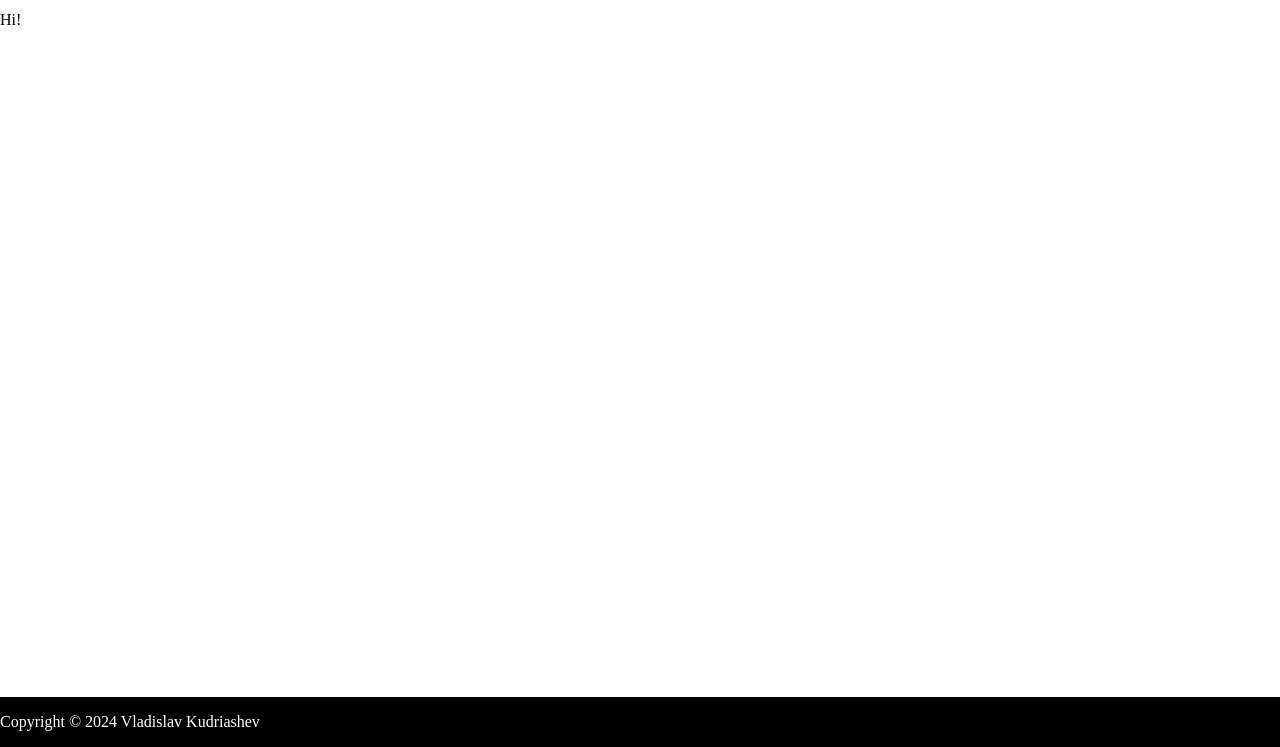
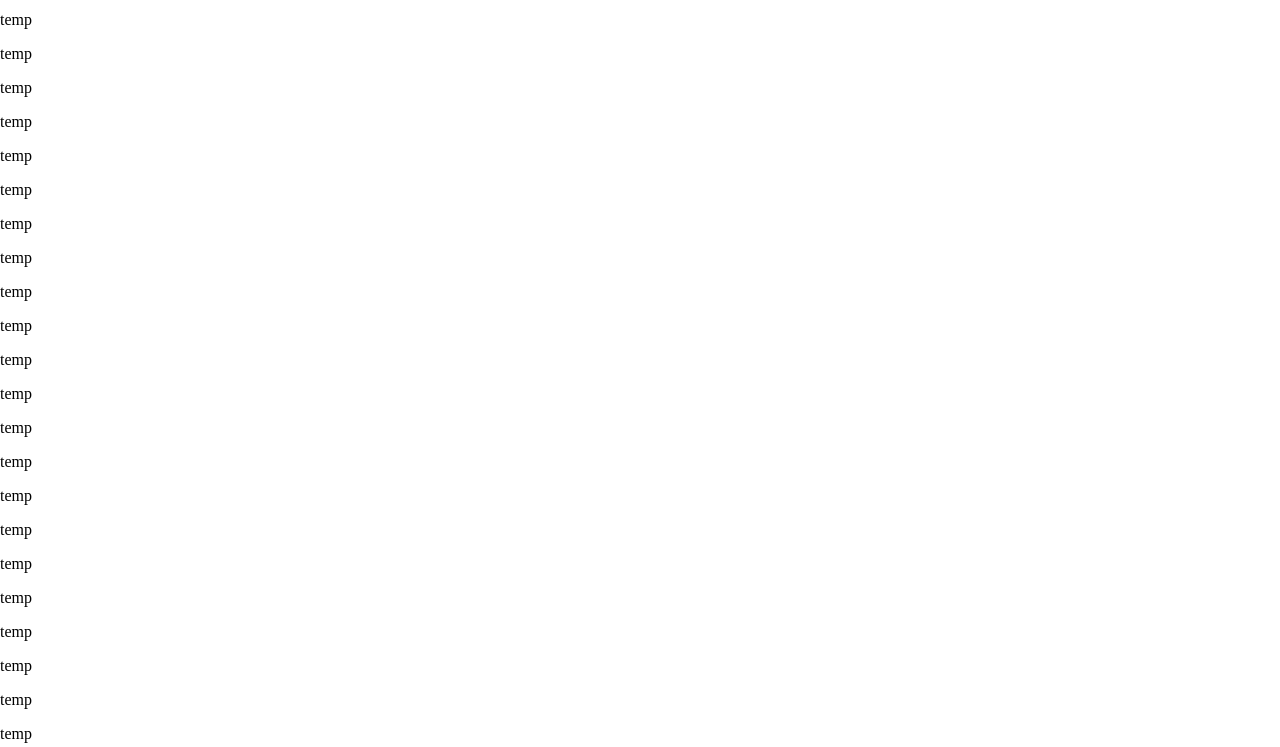
Before and after one commit to FantomTchi7/FantomTchi7.github.io, a plain HTML site: page index.html in a window 1280 px wide. Shown: the part 53-800 px from the top of the page. Drawn offline with Linux system fonts and the light colour scheme; a web font is replaced by a local one.

Commit message:
Building up 8

```diff
--- a/index.html
+++ b/index.html
@@ -2,6 +2,7 @@
 <html lang="en">
    <head>
       <meta charset="UTF-8">
+      <meta name="viewport" content="width=device-width, initial-scale=1.0">
       <title>FantomTchi7's portfolio</title>
       <link rel="icon" type="image/png" href="assets/header.png">
       <link rel="stylesheet" type="text/css" href="style.css">
@@ -28,7 +29,226 @@
       </nav>
       <main>
          <div>
-            <p>Hi!</p>
+            <p>temp</p>
+            <p>temp</p>
+            <p>temp</p>
+            <p>temp</p>
+            <p>temp</p>
+            <p>temp</p>
+            <p>temp</p>
+            <p>temp</p>
+            <p>temp</p>
+            <p>temp</p>
+            <p>temp</p>
+            <p>temp</p>
+            <p>temp</p>
+            <p>temp</p>
+            <p>temp</p>
+            <p>temp</p>
+            <p>temp</p>
+            <p>temp</p>
+            <p>temp</p>
+            <p>temp</p>
+            <p>temp</p>
+            <p>temp</p>
+            <p>temp</p>
+            <p>temp</p>
+            <p>temp</p>
+            <p>temp</p>
+            <p>temp</p>
+            <p>temp</p>
+            <p>temp</p>
+            <p>temp</p>
+            <p>temp</p>
+            <p>temp</p>
+            <p>temp</p>
+            <p>temp</p>
+            <p>temp</p>
+            <p>temp</p>
+            <p>temp</p>
+            <p>temp</p>
+            <p>temp</p>
+            <p>temp</p>
+            <p>temp</p>
+            <p>temp</p>
+            <p>temp</p>
+            <p>temp</p>
+            <p>temp</p>
+            <p>temp</p>
+            <p>temp</p>
+            <p>temp</p>
+            <p>temp</p>
+            <p>temp</p>
+            <p>temp</p>
+            <p>temp</p>
+            <p>temp</p>
+            <p>temp</p>
+            <p>temp</p>
+            <p>temp</p>
+            <p>temp</p>
+            <p>temp</p>
+            <p>temp</p>
+            <p>temp</p>
+            <p>temp</p>
+            <p>temp</p>
+            <p>temp</p>
+            <p>temp</p>
+            <p>temp</p>
+            <p>temp</p>
+            <p>temp</p>
+            <p>temp</p>
+            <p>temp</p>
+            <p>temp</p>
+            <p>temp</p>
+            <p>temp</p>
+            <p>temp</p>
+            <p>temp</p>
+            <p>temp</p>
+            <p>temp</p>
+            <p>temp</p>
+            <p>temp</p>
+            <p>temp</p>
+            <p>temp</p>
+            <p>temp</p>
+            <p>temp</p>
+            <p>temp</p>
+            <p>temp</p>
+            <p>temp</p>
+            <p>temp</p>
+            <p>temp</p>
+            <p>temp</p>
+            <p>temp</p>
+            <p>temp</p>
+            <p>temp</p>
+            <p>temp</p>
+            <p>temp</p>
+            <p>temp</p>
+            <p>temp</p>
+            <p>temp</p>
+            <p>temp</p>
+            <p>temp</p>
+            <p>temp</p>
+            <p>temp</p>
+            <p>temp</p>
+            <p>temp</p>
+            <p>temp</p>
+            <p>temp</p>
+            <p>temp</p>
+            <p>temp</p>
+            <p>temp</p>
+            <p>temp</p>
+            <p>temp</p>
+            <p>temp</p>
+            <p>temp</p>
+            <p>temp</p>
+            <p>temp</p>
+            <p>temp</p>
+            <p>temp</p>
+            <p>temp</p>
+            <p>temp</p>
+            <p>temp</p>
+            <p>temp</p>
+            <p>temp</p>
+            <p>temp</p>
+            <p>temp</p>
+            <p>temp</p>
+            <p>temp</p>
+            <p>temp</p>
+            <p>temp</p>
+            <p>temp</p>
+            <p>temp</p>
+            <p>temp</p>
+            <p>temp</p>
+            <p>temp</p>
+            <p>temp</p>
+            <p>temp</p>
+            <p>temp</p>
+            <p>temp</p>
+            <p>temp</p>
+            <p>temp</p>
+            <p>temp</p>
+            <p>temp</p>
+            <p>temp</p>
+            <p>temp</p>
+            <p>temp</p>
+            <p>temp</p>
+            <p>temp</p>
+            <p>temp</p>
+            <p>temp</p>
+            <p>temp</p>
+            <p>temp</p>
+            <p>temp</p>
+            <p>temp</p>
+            <p>temp</p>
+            <p>temp</p>
+            <p>temp</p>
+            <p>temp</p>
+            <p>temp</p>
+            <p>temp</p>
+            <p>temp</p>
+            <p>temp</p>
+            <p>temp</p>
+            <p>temp</p>
+            <p>temp</p>
+            <p>temp</p>
+            <p>temp</p>
+            <p>temp</p>
+            <p>temp</p>
+            <p>temp</p>
+            <p>temp</p>
+            <p>temp</p>
+            <p>temp</p>
+            <p>temp</p>
+            <p>temp</p>
+            <p>temp</p>
+            <p>temp</p>
+            <p>temp</p>
+            <p>temp</p>
+            <p>temp</p>
+            <p>temp</p>
+            <p>temp</p>
+            <p>temp</p>
+            <p>temp</p>
+            <p>temp</p>
+            <p>temp</p>
+            <p>temp</p>
+            <p>temp</p>
+            <p>temp</p>
+            <p>temp</p>
+            <p>temp</p>
+            <p>temp</p>
+            <p>temp</p>
+            <p>temp</p>
+            <p>temp</p>
+            <p>temp</p>
+            <p>temp</p>
+            <p>temp</p>
+            <p>temp</p>
+            <p>temp</p>
+            <p>temp</p>
+            <p>temp</p>
+            <p>temp</p>
+            <p>temp</p>
+            <p>temp</p>
+            <p>temp</p>
+            <p>temp</p>
+            <p>temp</p>
+            <p>temp</p>
+            <p>temp</p>
+            <p>temp</p>
+            <p>temp</p>
+            <p>temp</p>
+            <p>temp</p>
+            <p>temp</p>
+            <p>temp</p>
+            <p>temp</p>
+            <p>temp</p>
+            <p>temp</p>
+            <p>temp</p>
+            <p>temp</p>
+            <p>temp</p>
+            <p>temp</p>
+            <p>temp</p>
          </div>
       </main>
       <footer>
--- a/style.css
+++ b/style.css
@@ -221,7 +221,7 @@ nav .logo {
 }
 
 nav .logo img {
-	height: 48px;
+	width: 48px;
 }
 
 nav .logo-text {
@@ -257,6 +257,7 @@ nav li a {
 	padding: 16px;
 	text-decoration: none;
 	color: inherit;
+	font-size: 16px;
 }
 
 nav li a:hover,
@@ -284,6 +285,16 @@ nav ul li.right {
 	border-radius: 4px;
 }*/
 
+footer {
+	background-color: #000000;
+	color: #FFFFFF;
+	margin-top: auto;
+	width: 100%;
+	box-sizing: border-box;
+	width: 100vw;
+	font-size: 1vh;
+}
+
 @media screen and (orientation: portrait) {
 
 	/* Mobile view | Режим для смартфонов */
@@ -299,9 +310,17 @@ nav ul li.right {
 		/* Switch to static position in mobile view | Переключение на статическую позицию в режиме для смартфонов */
 	}
 
+	nav .logo img {
+		width: 7vw;
+	}
+
+	nav .logo-text {
+		font-size: 4vw;
+	}
+
 	nav ul {
 		justify-content: center;
-		width: 100%;
+		width: 100vw;
 	}
 
 	nav ul li {
@@ -309,17 +328,19 @@ nav ul li.right {
 		text-align: center;
 	}
 
+	nav ul li a {
+		display: block;
+		text-align: center;
+		font-size: 4vw;
+	}
+
 	/*.language-selector {
 		margin-left: 0;
 		padding-top: 4px;
 		padding-bottom: 16px;
 	}*/
+
+	footer {
+		font-size: 2vh;
+	}
 }
-
-footer {
-	background-color: #000000;
-	color: #FFFFFF;
-	margin-top: auto;
-	width: 100%;
-	box-sizing: border-box;
-}
```
